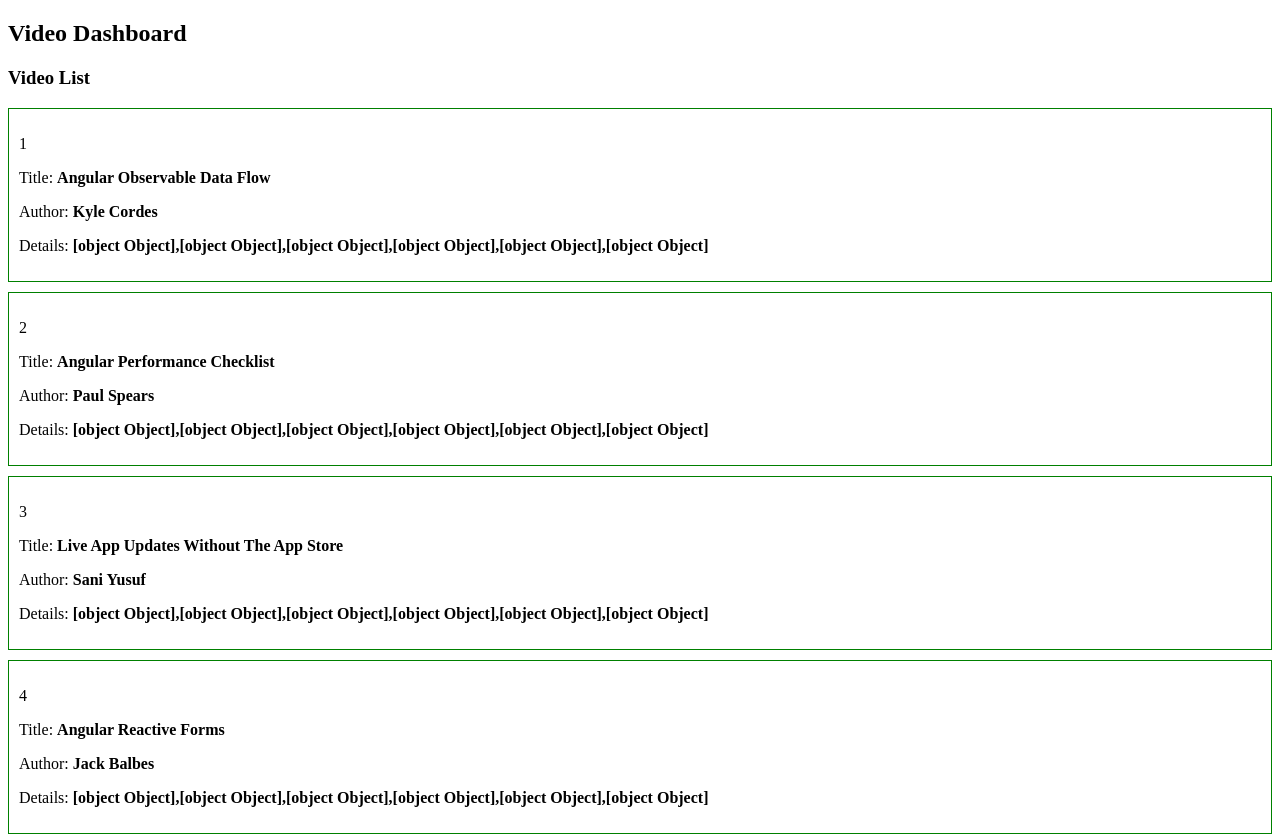
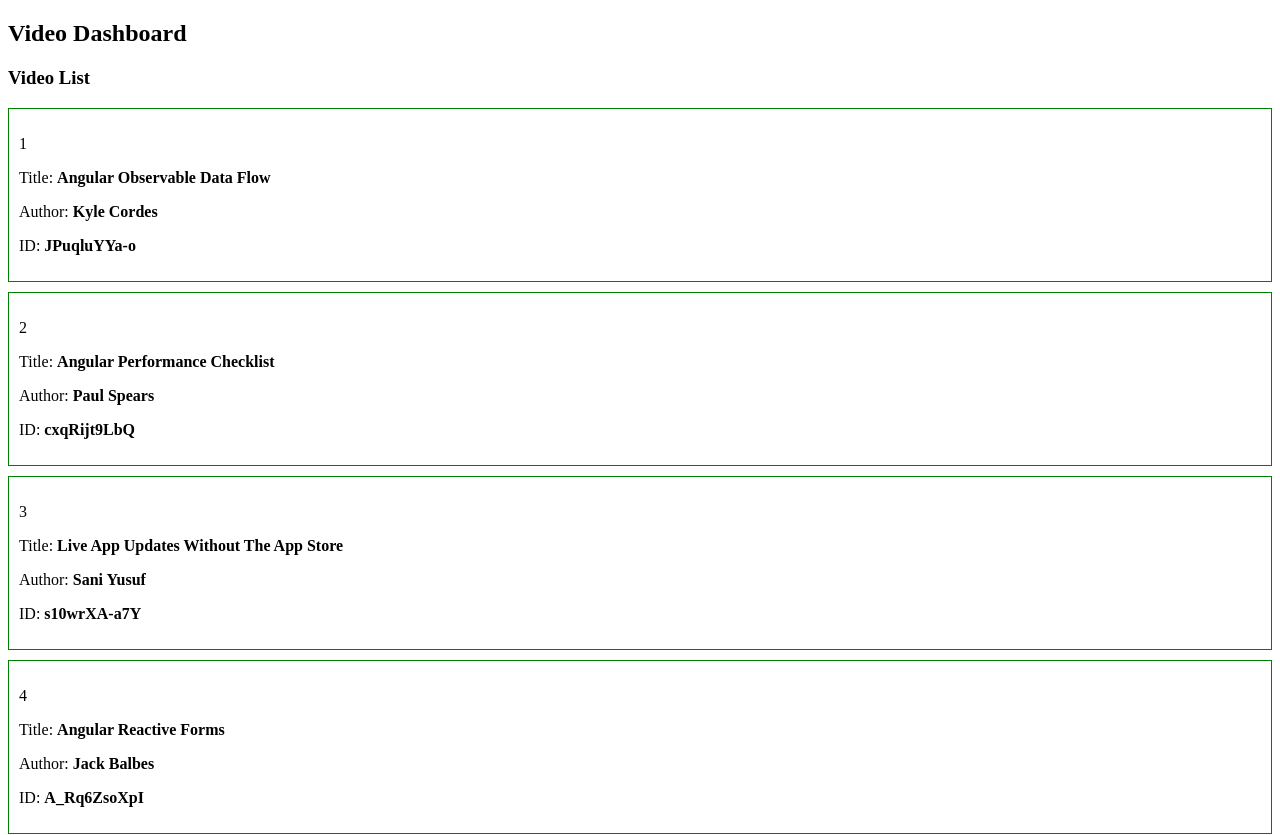
Before and after one commit to aaronunionstudios/angular-apps, an Angular app: page /dashboard in a window 1280 px wide. Shown: the top 835 px of the page. Built offline with nearby package versions, Linux system fonts and the light colour scheme.

Commit message:
final changes for today

```diff
--- a/src/app/dashboard/video-list/video-list.component.html
+++ b/src/app/dashboard/video-list/video-list.component.html
@@ -4,6 +4,6 @@
       <p>{{ i + 1 }}</p>
       <p>Title: <b>{{ video.title }}</b></p>
       <p>Author: <b>{{ video.author }}</b></p>
-      <p>Details: <b>{{ video.viewDetails }}</b></p>
+      <p>ID: <b>{{ video.id }}</b></p>
     </div>
 </div>
```
